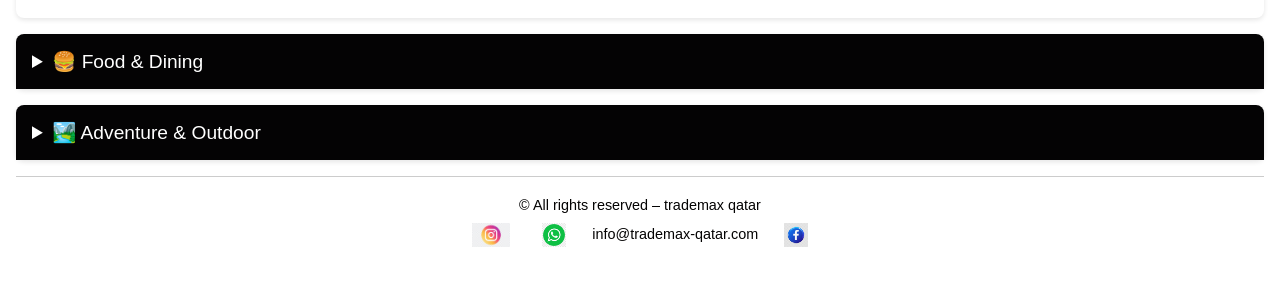
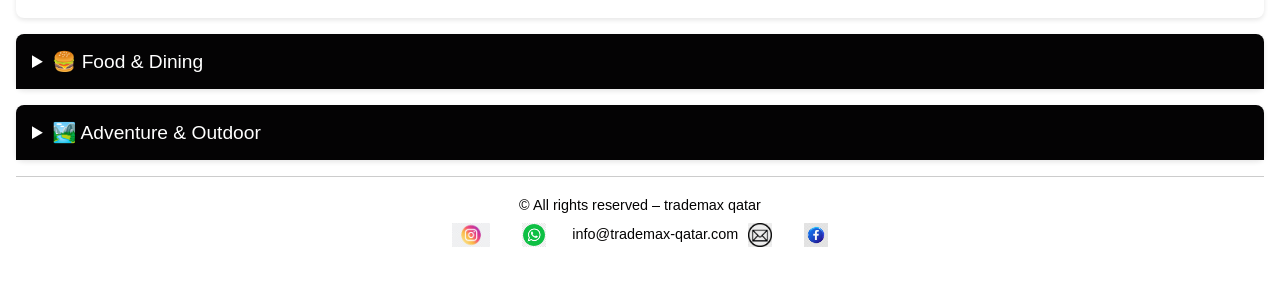
Before and after one commit to trademaxbusiness/NFC-HOTEL-DEMO, a plain HTML site: page index.html in a window 1280 px wide. Shown: the part 3297-3580 px from the top of the page. Drawn offline with Linux system fonts and the light colour scheme.

Commit message:
Update index.html

```diff
--- a/index.html
+++ b/index.html
@@ -139,6 +139,7 @@
         <img src="whats.jpeg" alt="WhatsApp">
       </a>
     <a "mailto:info@trademax-qatar.com">info@trademax-qatar.com
+       <img src="mail.jpeg" alt="mail">
       <a href="https://www.facebook.com/share/153mYoq9Wq/?mibextid=wwXIfr" target="_blank">
         <img src="facebook.jpeg" alt="Facebook">
 
```
